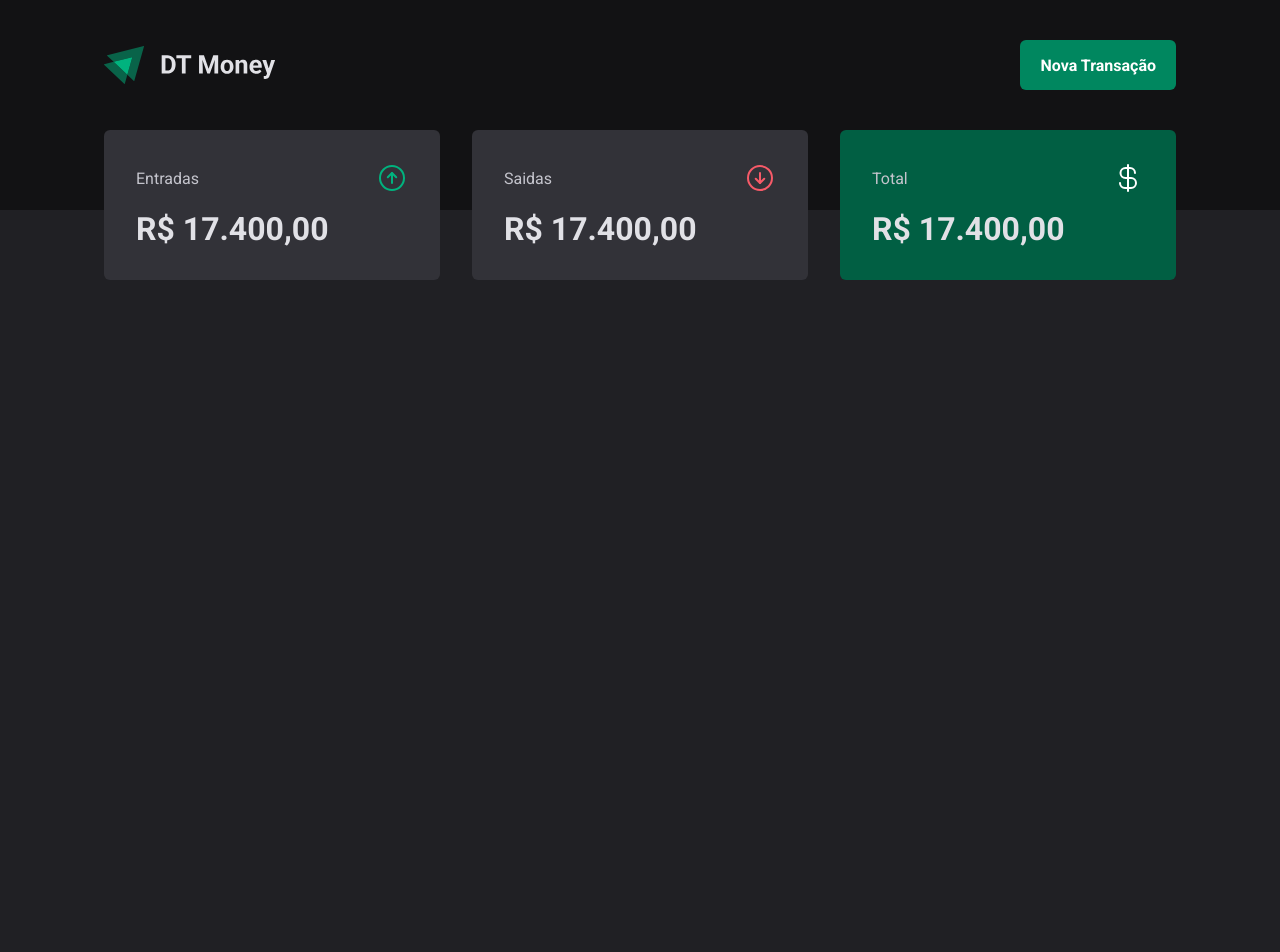
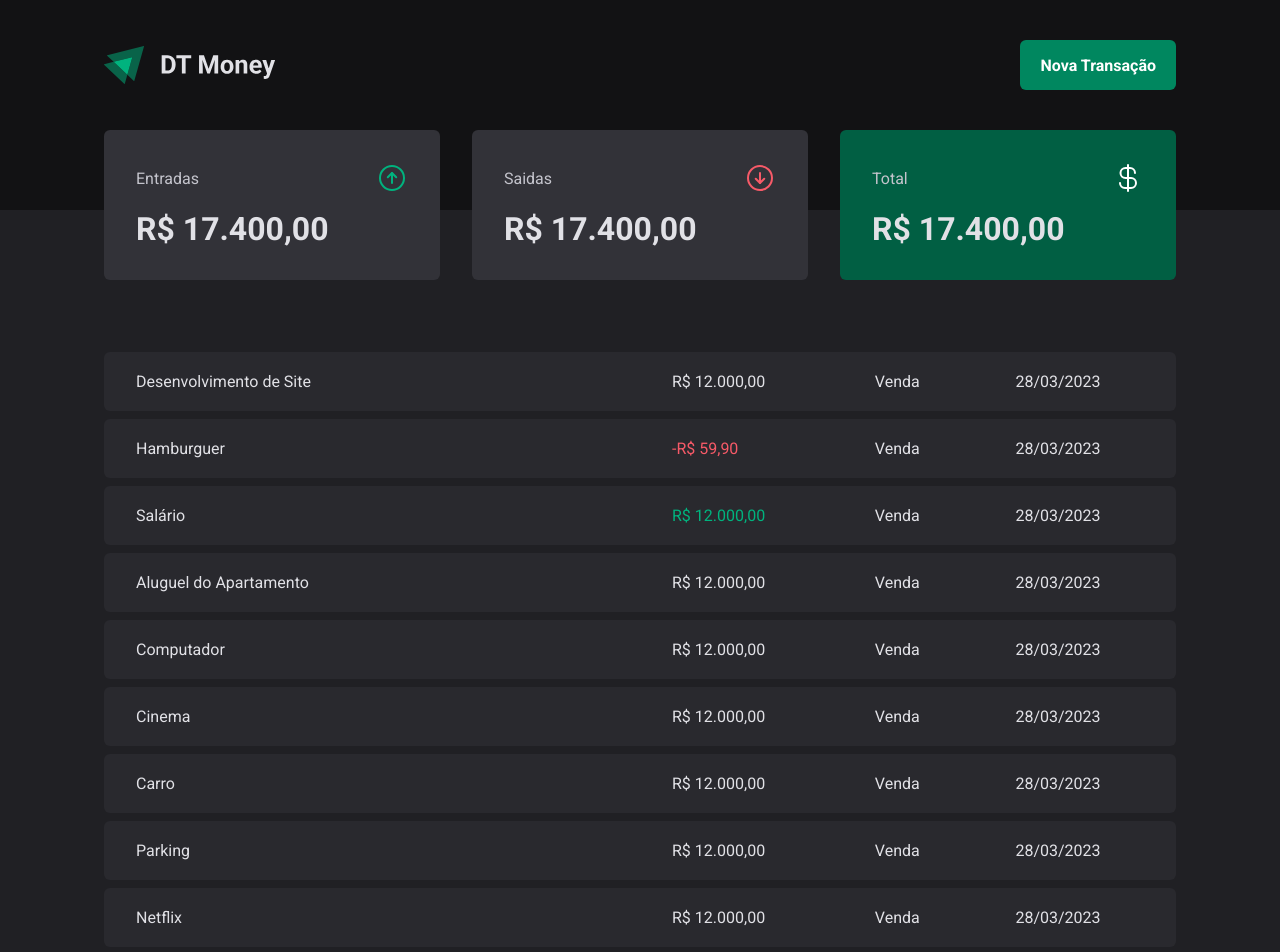
Before and after one commit to BrunnoCode/DT-money-Rocketseat, a React (Vite) app: page / in a window 1280 px wide. Shown: the top 952 px of the page. Before the commit the page ends 800 px from the top, so only its background shows below. Built offline with nearby package versions, Linux system fonts and the light colour scheme.

Commit message:
Estilização da main transaction e table

```diff
--- a/src/pages/Transactions/index.jsx
+++ b/src/pages/Transactions/index.jsx
@@ -1,11 +1,89 @@
 import { Header } from "../../components/Header";
 import { Summary } from "../../components/Summary";
+import {
+  PriceHighlight,
+  TransactionContainer,
+  TransactionTable,
+} from "./styles";
 
 export function Transactions() {
   return (
     <div>
       <Header />
       <Summary />
+      <TransactionContainer>
+        <TransactionTable>
+          <tbody>
+            <tr>
+              <td width="50%">Desenvolvimento de Site</td>
+              <td>R$ 12.000,00</td>
+              <td>Venda</td>
+              <td>28/03/2023</td>
+            </tr>
+
+            <tr>
+              <td width="50%">Hamburguer</td>
+              <td>
+                <PriceHighlight variant="outcome">-R$ 59,90</PriceHighlight>
+              </td>
+
+              <td>Venda</td>
+              <td>28/03/2023</td>
+            </tr>
+
+            <tr>
+              <td width="50%">Salário</td>
+              <td>
+                <PriceHighlight variant="income">R$ 12.000,00</PriceHighlight>
+              </td>
+              <td>Venda</td>
+              <td>28/03/2023</td>
+            </tr>
+
+            <tr>
+              <td width="50%">Aluguel do Apartamento</td>
+              <td>R$ 12.000,00</td>
+              <td>Venda</td>
+              <td>28/03/2023</td>
+            </tr>
+
+            <tr>
+              <td width="50%">Computador</td>
+              <td>R$ 12.000,00</td>
+              <td>Venda</td>
+              <td>28/03/2023</td>
+            </tr>
+
+            <tr>
+              <td width="50%">Cinema</td>
+              <td>R$ 12.000,00</td>
+              <td>Venda</td>
+              <td>28/03/2023</td>
+            </tr>
+
+            <tr>
+              <td width="50%">Carro</td>
+              <td>R$ 12.000,00</td>
+              <td>Venda</td>
+              <td>28/03/2023</td>
+            </tr>
+
+            <tr>
+              <td width="50%">Parking</td>
+              <td>R$ 12.000,00</td>
+              <td>Venda</td>
+              <td>28/03/2023</td>
+            </tr>
+
+            <tr>
+              <td width="50%">Netflix</td>
+              <td>R$ 12.000,00</td>
+              <td>Venda</td>
+              <td>28/03/2023</td>
+            </tr>
+          </tbody>
+        </TransactionTable>
+      </TransactionContainer>
     </div>
   );
 }
--- a/src/pages/Transactions/styles.ts
+++ b/src/pages/Transactions/styles.ts
@@ -0,0 +1,38 @@
+import styled from "styled-components";
+
+export const TransactionContainer = styled.main`
+  width: 100%;
+  max-width: 1120px;
+  margin: 4rem auto 0;
+  padding: 0 1.5rem;
+`;
+
+export const TransactionTable = styled.table`
+  width: 100%;
+  border-collapse: separate;
+  border-spacing: 0 0.5rem;
+
+  /* margin-top: 5rem; */
+
+  td {
+    padding: 1.25rem 2rem;
+    background: ${(props) => props.theme["gray-700"]};
+
+    &:first-child {
+      border-top-left-radius: 6px;
+      border-bottom-left-radius: 6px;
+    }
+    &:last-child {
+      border-top-right-radius: 6px;
+      border-bottom-right-radius: 6px;
+    }
+  }
+`;
+
+interface PriceHighlightProps {
+  variant: 'income' | 'outcome'
+}
+
+export const PriceHighlight = styled.span<PriceHighlightProps>`
+  color: ${props => props.variant === 'income' ? props.theme['green-300'] : props.theme['red-300']};
+`;
```
